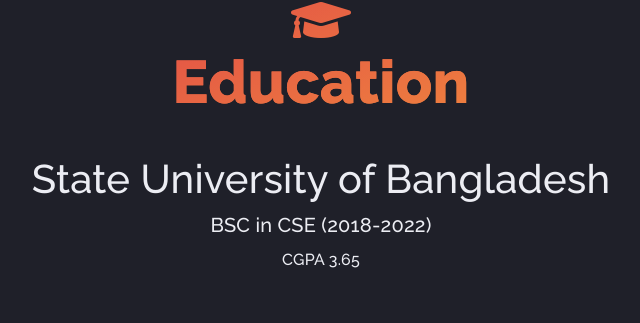
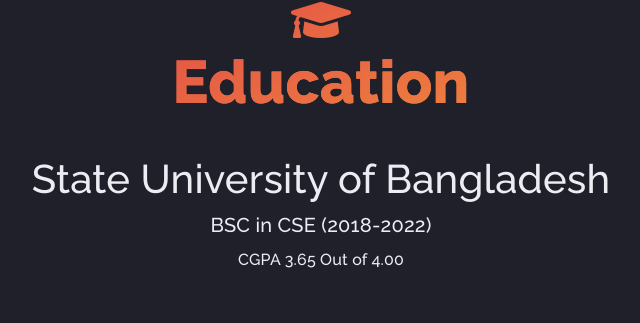
Before and after one commit to anujitdeb/Portfolio, a plain HTML site: page portfolio/index.html in a window 1280 px wide. Shown: the part 2012-2335 px from the top of the page, without its empty margins (319-959 px from the left). Drawn offline with nearby package versions, Linux system fonts and the light colour scheme; a script that the page names is missing; a web font is replaced by a local one.

Commit message:
Update index.html

```diff
--- a/portfolio/index.html
+++ b/portfolio/index.html
@@ -193,7 +193,7 @@
 					<img src="img\logo.png" alt="" style="margin-top: 20px;">
 					<h2>State University of Bangladesh</h2>
 					<h6>BSC in CSE (2018-2022)</h6>
-					CGPA 3.65
+					CGPA 3.65 Out of 4.00
 				</div>
 			</div>
 		</div>
```
